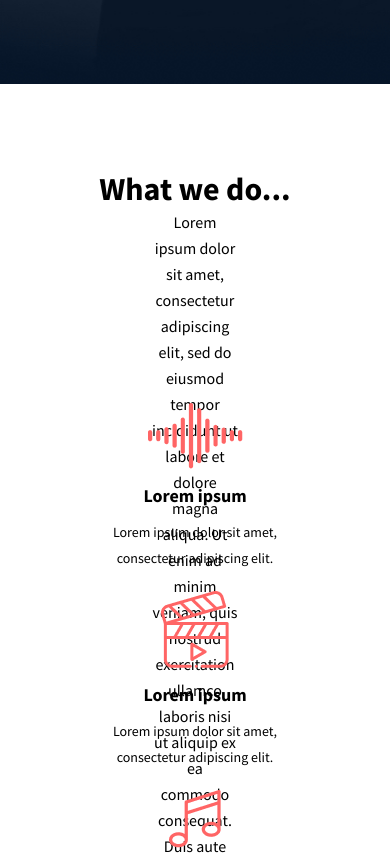
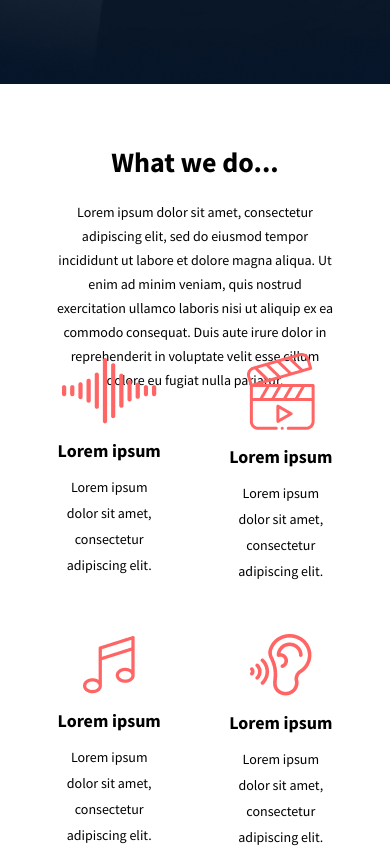
Before and after one commit to BPChance/atlas-headphones, a plain HTML site: page index.html in a window 390 px wide. Shown: the part 760-1615 px from the top of the page. Drawn offline with Linux system fonts and the light colour scheme.

Commit message:
Added the tablet view for what we do section

```diff
--- a/styles.css
+++ b/styles.css
@@ -196,3 +196,42 @@ header {
     width: 70%;
     margin: 0 auto;
 }
+
+/* What we do section - Tablet View - Dacoda Takagi */
+
+@media (max-width: 768px) {
+    .wwd-top-text {
+        margin: 50px auto;
+        max-width: 90%;
+        text-align: center;
+    }
+
+    .wwd-top-text h1 {
+        font-size: 28px;
+        margin-bottom: 20px;
+    }
+
+    .wwd-top-text p {
+        width: 80%;
+        margin: 0 auto;
+        font-size: 14px;
+        line-height: 24px;
+    }
+
+    .wwd-icon {
+        justify-content: space-between;
+        gap: 30px;
+        flex-wrap: wrap;
+    }
+
+    .wwd-icon div {
+        width: 45%;
+        margin-bottom: 20px;
+    }
+}
+
+/* What we do section - Mobile View - Dacoda Takagi */
+
+@media (max-width: 375px) {
+
+}
```
